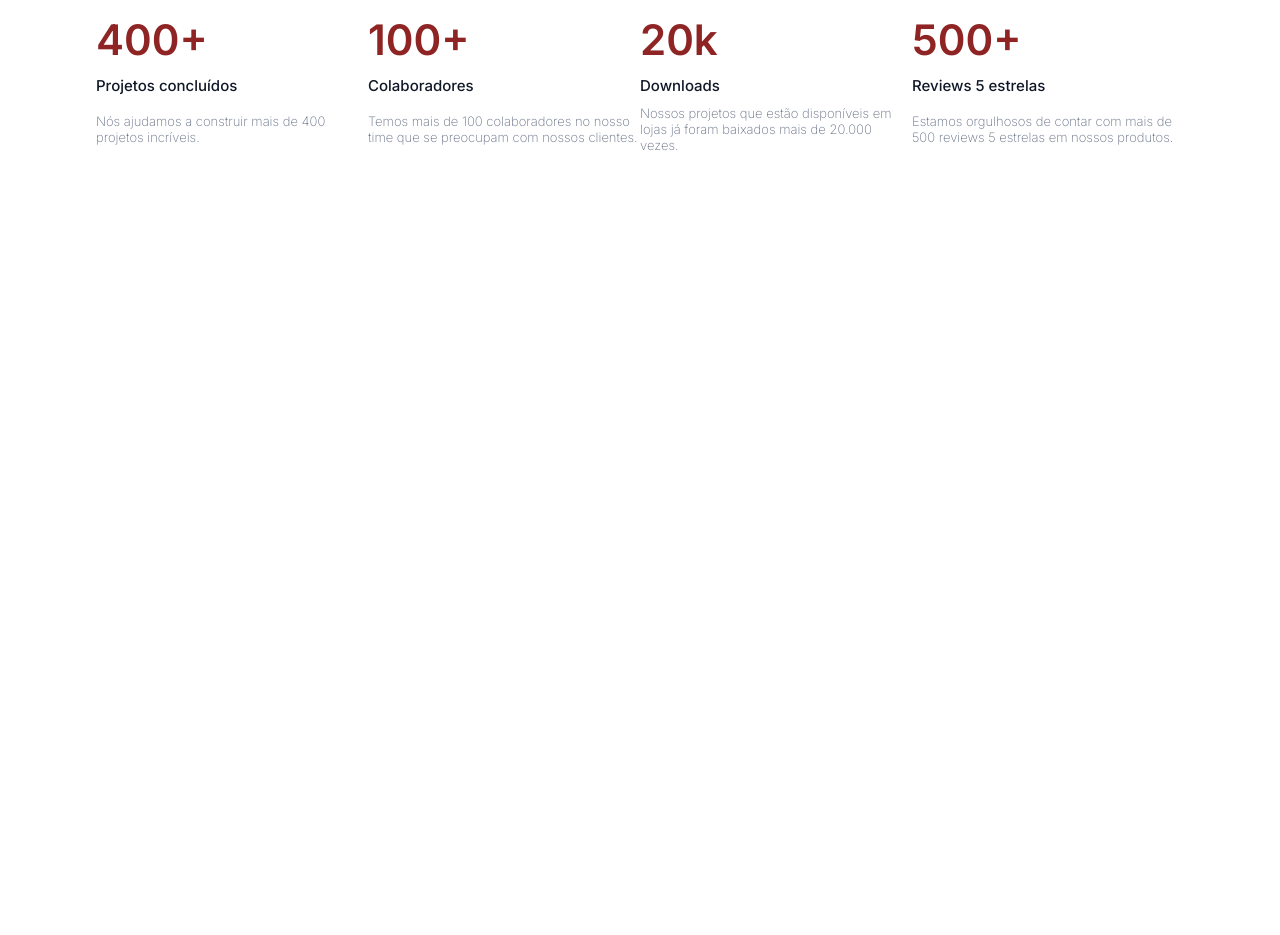
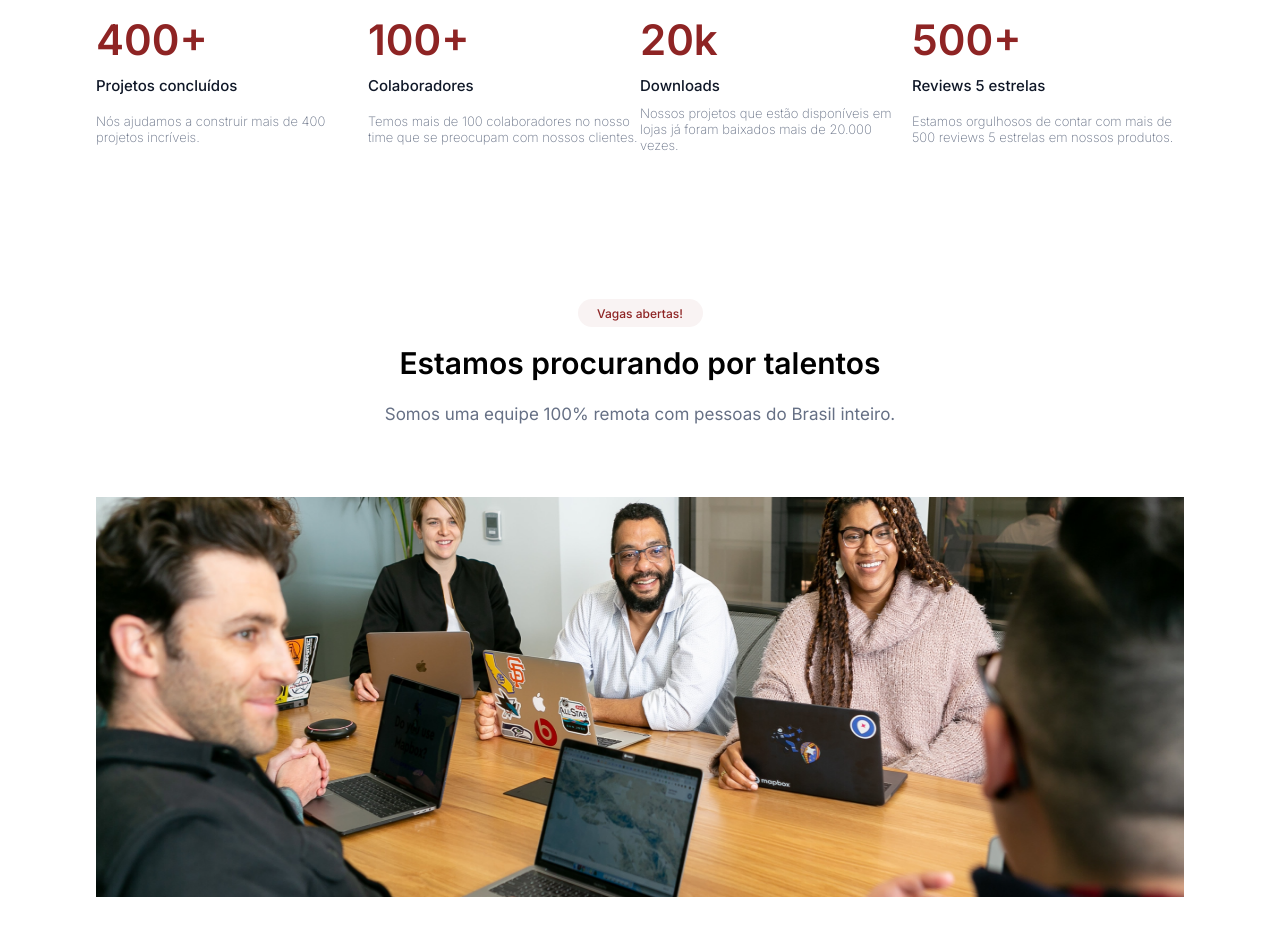
Before and after one commit to Delvecchi/7daysofcode_front-end, a plain HTML site: page index.html in a window 1280 px wide. Shown: the part 347-1282 px from the top of the page. Before the commit the page ends 800 px from the top, so only its background shows below. Drawn offline with Linux system fonts and the light colour scheme.

Commit message:
Ajustes gerais, (main)vagas abertas adicionado

```diff
--- a/index.html
+++ b/index.html
@@ -5,8 +5,9 @@
     <meta charset="UTF-8">
     <meta name="viewport" content="width=device-width, initial-scale=1.0">
     <link rel="preconnect" href="https://fonts.googleapis.com">
-<link rel="preconnect" href="https://fonts.gstatic.com" crossorigin>
-<link href="https://fonts.googleapis.com/css2?family=Inter:wght@100;200;300;400;500;600;700;800;900&display=swap" rel="stylesheet">
+    <link rel="preconnect" href="https://fonts.gstatic.com" crossorigin>
+    <link href="https://fonts.googleapis.com/css2?family=Inter:wght@100;200;300;400;500;600;700;800;900&display=swap"
+        rel="stylesheet">
     <link rel="stylesheet" href="styles.css">
     <title>Vagas</title>
 </head>
@@ -102,6 +103,28 @@
             </div>
         </div>
     </section>
+    <main>
+        <section class="vagas">
+            <div class="talentos">
+                <div class="container_vagasabertas">
+                    <div class="heading">
+                        <p>Vagas abertas!</p>
+                    </div>
+                    <div class="exclamation">
+                        <p>Estamos procurando por talentos</p>
+                    </div>
+                    <div class="information">
+                        <p>Somos uma equipe 100% remota com pessoas do Brasil inteiro.</p>
+                    </div>
+                </div>
+                <div class="image">
+                    <img src="img/Image.png" alt="">
+                </div>
+            </div>
+
+
+        </section>
+    </main>
 </body>
 
 </html>
--- a/styles.css
+++ b/styles.css
@@ -1,4 +1,4 @@
-*{
+* {
     margin: 0;
     padding: 0;
     box-sizing: border-box;
@@ -63,6 +63,7 @@ header {
     color: #3A404E;
     font-size: 12.5px;
 }
+
 .content {
     color: #667085;
     width: 362px;
@@ -235,3 +236,87 @@ header {
     font-weight: 200;
     font-size: 13px;
 }
+
+main {
+    display: flex;
+    justify-content: center;
+    width: 100%;
+    height: 1750px;
+}
+
+.vagas {
+    display: flex;
+    justify-content: center;
+    width: 85%;
+    height: 100%;
+    margin-top: 7.5%;
+}
+
+.talentos {
+    display: flex;
+    width: 100%;
+    height: 602px;
+    flex-direction: column;
+    justify-content: space-between;
+    align-items: center;
+}
+
+.container_vagasabertas {
+    display: flex;
+    width: 100%;
+    height: 130px;
+    flex-direction: column;
+    align-items: center;
+    justify-content: space-between;
+}
+
+.heading {
+    width: 125px;
+    height: 28px;
+    border-radius: 16px;
+    display: flex;
+    align-items: center;
+    justify-content: center;
+    background-color: #8E24240D;
+}
+
+.heading p {
+    color: #8E2424;
+    font-family: 'Inter', sans-serif;
+    font-size: 12px;
+    font-weight: 500;
+}
+
+.exclamation {
+    width: 768px;
+    height: 44px;
+    display: flex;
+    align-items: center;
+    justify-content: center;
+}
+
+.exclamation p {
+    font-family: 'Inter', sans-serif;
+    font-size: 30px;
+    font-weight: 600;
+}
+
+.information {
+    width: 768px;
+    height: 30px;
+    display: flex;
+    align-items: center;
+    justify-content: center;
+}
+
+.information p {
+    font-family: 'Inter', sans-serif;
+    font-size: 17px;
+    font-weight: 400;
+    color: #667085;
+}
+
+.image img {
+    width: 100%;
+    height: 400px;
+}
```
Also changed, not shown: img/Image.png (added).
